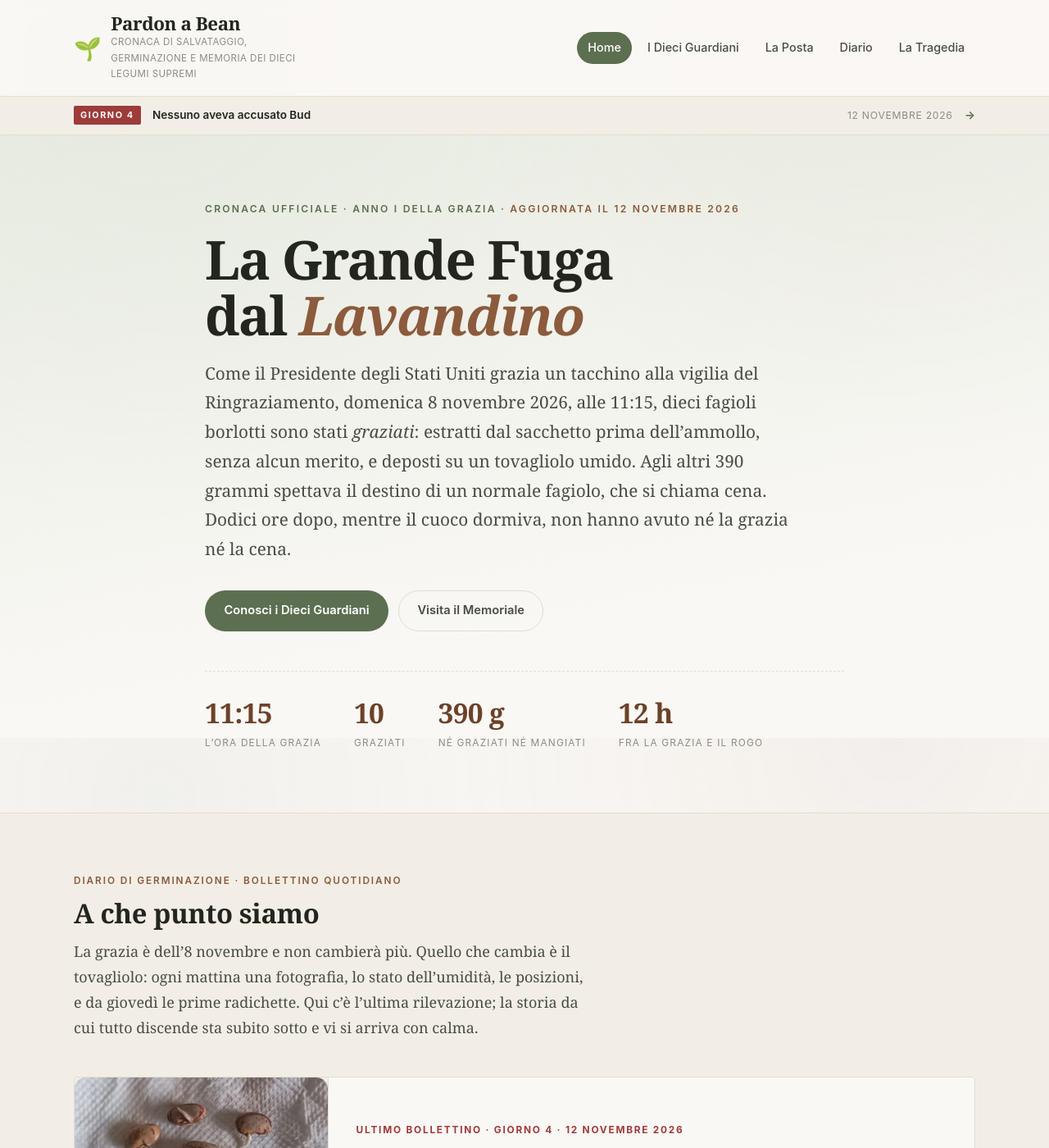
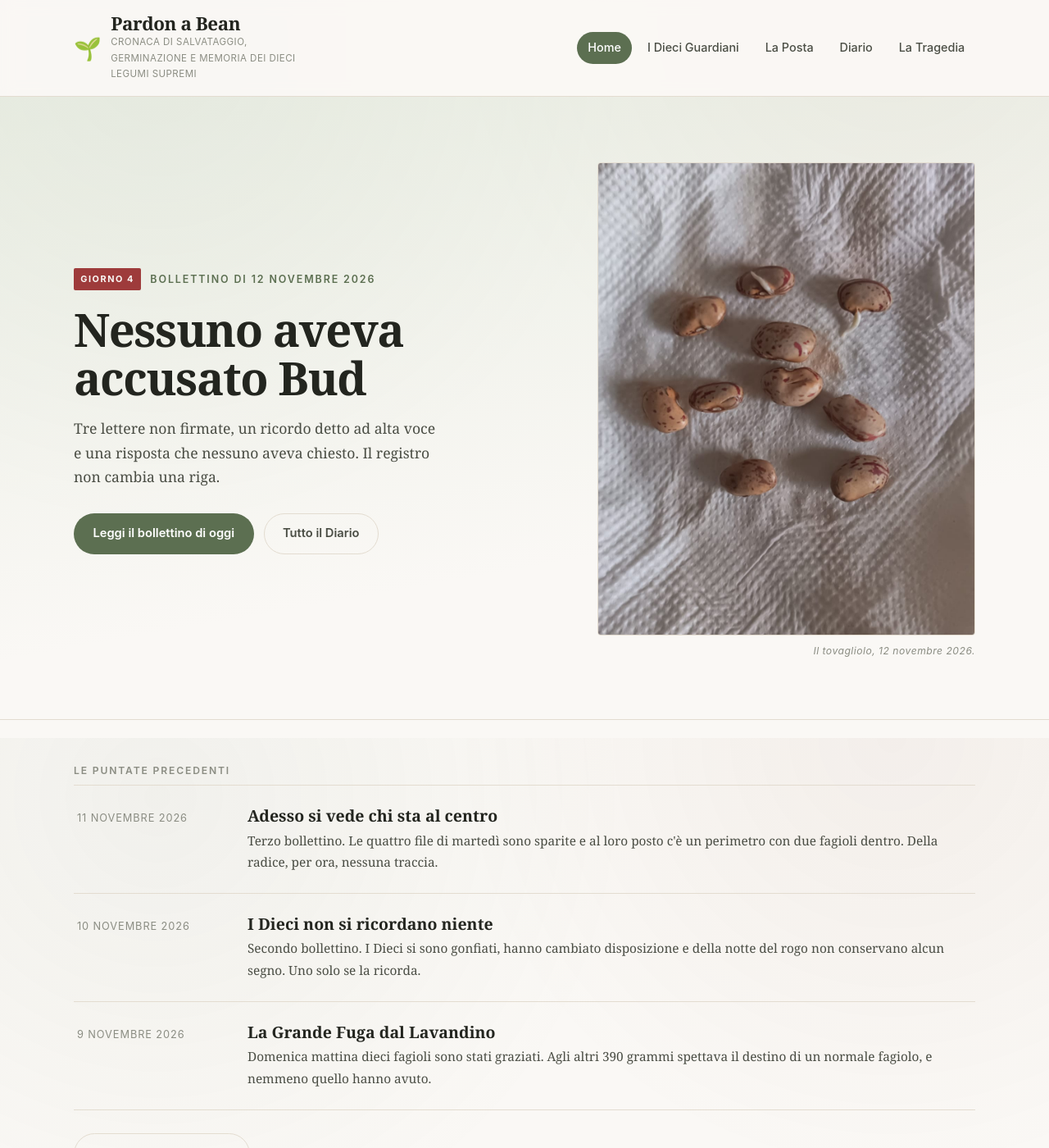
Before and after one commit to cripantea/pardonabean, a Jekyll site: the page built from index.html, in a window 1280 px wide and 1400 px high. Shown: the whole window at 82% size. Built offline with Jekyll 4.4.1, drawn with Linux system fonts in a browser that asks for light colours; some of the changed text lies outside the part shown.

Commit message:
La home si apre sulla notizia del giorno
Il sito aveva due testate: quella dell'intestazione, permanente, e
"La Grande Fuga dal Lavandino" ripetuta in grande sotto. Due testate
e nessuna prima pagina: chi tornava leggeva lo stesso titolo di ieri
e dell'altroieri.

- l'H1 della home e' adesso il titolo del bollettino di oggi, con la
  fotografia del tovagliolo accanto, l'occhiello col giorno
  progressivo e la data, e il sommario dell'articolo.
- "La Grande Fuga dal Lavandino" scende a presentazione permanente
  (h2, "Di che cosa si tratta"), con la premessa, i due pulsanti e i
  quattro numeri. Una riga nuova spiega perche' la pagina si apre con
  la fotografia di oggi e non con l'8 novembre.
- via la striscia aggiunta poco fa e la card "A che punto siamo":
  erano un rimedio al problema, adesso il problema non c'e' piu'.
  Rimosso anche il css che le serviva.
- le puntate precedenti restano subito sotto l'apertura.

Co-Authored-By: Claude Opus 5 <noreply@anthropic.com>

```diff
--- a/assets/css/style.css
+++ b/assets/css/style.css
@@ -555,150 +555,91 @@ tbody tr:nth-child(even) { background: var(--carta-scura); }
 }
 
 /* --------------------------------------------------------------
-   10-ter. Striscia del giorno
+   10-bis. Apertura: la notizia del giorno
    -------------------------------------------------------------- */
-.striscia {
-  display: block;
-  background: var(--carta-scura);
-  border-bottom: 1px solid var(--bordo);
-  text-decoration: none;
-  color: inherit;
-  transition: background var(--transizione);
-}
-.striscia:hover, .striscia:focus-visible { background: #ece6da; color: inherit; }
-
-.striscia-inner {
-  display: flex;
-  align-items: baseline;
-  gap: .9rem;
-  padding-top: .72rem;
-  padding-bottom: .72rem;
-  font-family: var(--sans);
-  font-size: .85rem;
-  line-height: 1.4;
+.apertura {
+  display: grid;
+  grid-template-columns: minmax(0, 1.12fr) minmax(0, .88fr);
+  gap: 3.25rem;
+  align-items: center;
 }
 
-.striscia-tag {
-  flex: none;
+.apertura-occhiello {
+  display: flex;
+  align-items: center;
+  gap: .7rem;
+  font-family: var(--sans);
+  font-size: .78rem;
+  letter-spacing: .15em;
+  text-transform: uppercase;
+  font-weight: 600;
+  color: var(--salvia-scura);
+  margin: 0 0 1.1rem;
+}
+.apertura-tag {
   font-size: .68rem;
   letter-spacing: .14em;
-  text-transform: uppercase;
   font-weight: 700;
   color: var(--carta);
   background: var(--borlotto);
   border-radius: 2px;
-  padding: .24rem .5rem;
-  position: relative;
-  top: -1px;
+  padding: .26rem .52rem;
 }
 
-.striscia-testo {
-  font-weight: 600;
-  color: var(--inchiostro);
-  overflow: hidden;
-  text-overflow: ellipsis;
-  white-space: nowrap;
+.apertura-titolo {
+  font-size: clamp(2.1rem, 1.25rem + 3.3vw, 3.5rem);
+  line-height: 1.06;
+  letter-spacing: -.026em;
+  margin: 0 0 1.1rem;
+}
+.apertura-titolo a {
+  color: inherit;
+  text-decoration: none;
+  background-image: linear-gradient(var(--borlotto), var(--borlotto));
+  background-size: 0 2px;
+  background-repeat: no-repeat;
+  background-position: 0 100%;
+  transition: background-size var(--transizione), color var(--transizione);
+}
+.apertura-titolo a:hover, .apertura-titolo a:focus-visible {
+  color: var(--borlotto);
+  background-size: 100% 2px;
 }
 
-.striscia-data {
-  margin-left: auto;
-  flex: none;
-  font-size: .76rem;
-  letter-spacing: .06em;
-  text-transform: uppercase;
-  color: var(--grigio-tenue);
-}
-.striscia-freccia { flex: none; color: var(--salvia-scura); font-weight: 700; }
-.striscia:hover .striscia-freccia { color: var(--borlotto); }
-
-@media (max-width: 640px) {
-  .striscia-inner { gap: .6rem; font-size: .8rem; }
-  .striscia-data { display: none; }
-  .striscia-freccia { margin-left: auto; }
+.apertura-sommario {
+  font-size: 1.1rem;
+  line-height: 1.68;
+  color: var(--inchiostro-soft);
+  margin: 0 0 1.8rem;
+  max-width: 46ch;
 }
 
-/* --------------------------------------------------------------
-   10-bis. Ultimo bollettino in home
-   -------------------------------------------------------------- */
-.hero-aggiornato { color: var(--terra); }
-
-.ultimo {
-  display: grid;
-  grid-template-columns: minmax(0, 310px) minmax(0, 1fr);
-  gap: 0;
-  align-items: stretch;
-  background: var(--carta);
+.apertura-foto { margin: 0; }
+.apertura-foto img {
+  display: block;
+  width: 100%;
+  aspect-ratio: 4 / 5;
+  object-fit: cover;
+  object-position: center 45%;
   border: 1px solid var(--bordo);
   border-radius: 4px;
-  overflow: hidden;
-  text-decoration: none;
-  color: inherit;
-  transition: box-shadow var(--transizione), transform var(--transizione),
-              border-color var(--transizione);
+  background: var(--carta-scura);
 }
-.ultimo:hover, .ultimo:focus-visible {
-  color: inherit;
-  border-color: var(--salvia-scura);
-  box-shadow: 0 10px 26px rgba(35, 37, 31, .09);
-  transform: translateY(-2px);
+.apertura-foto figcaption {
+  font-family: var(--sans);
+  font-size: .76rem;
+  letter-spacing: .04em;
+  color: var(--grigio-tenue);
+  margin-top: .6rem;
+  text-align: right;
 }
 
-.ultimo-foto {
-  position: relative;
-  display: block;
-  min-height: 270px;
-  background: var(--carta-scura);
-  border-right: 1px solid var(--bordo);
+.hero-title-medio {
+  font-size: clamp(1.9rem, 1.3rem + 2vw, 2.7rem);
+  margin-bottom: 1.1rem;
 }
-.ultimo-foto img {
-  position: absolute;
-  inset: 0;
-  display: block;
-  width: 100%;
-  height: 100%;
-  object-fit: cover;
-  object-position: center 45%;
-}
-
-.ultimo-testo {
-  display: flex;
-  flex-direction: column;
-  justify-content: center;
-  gap: .55rem;
-  padding: 2rem 2.1rem;
-}
-
-.ultimo-eyebrow {
-  font-family: var(--sans);
-  font-size: .74rem;
-  letter-spacing: .15em;
-  text-transform: uppercase;
-  font-weight: 700;
-  color: var(--borlotto);
-}
-
-.ultimo-titolo {
-  font-size: clamp(1.35rem, 1.1rem + 1vw, 1.85rem);
-  font-weight: 700;
-  line-height: 1.22;
-}
-
-.ultimo-sommario {
-  font-size: .97rem;
-  line-height: 1.65;
-  color: var(--inchiostro-soft);
-}
-
-.ultimo-cta {
-  font-family: var(--sans);
-  font-size: .82rem;
-  font-weight: 700;
-  letter-spacing: .04em;
-  color: var(--salvia-scura);
-  margin-top: .35rem;
-}
-.ultimo-cta::after { content: " \2192"; }
-.ultimo:hover .ultimo-cta { color: var(--borlotto); }
+.presentazione { max-width: 820px; }
+.section-stretta { padding-top: 3.25rem; padding-bottom: 3.25rem; }
 
 .ultimo-prima {
   font-family: var(--sans);
@@ -707,22 +648,15 @@ tbody tr:nth-child(even) { background: var(--carta-scura); }
   text-transform: uppercase;
   font-weight: 600;
   color: var(--grigio-tenue);
-  margin: 2.75rem 0 .4rem;
+  margin: 0 0 .4rem;
 }
 
-@media (max-width: 760px) {
-  .ultimo { grid-template-columns: 1fr; }
-  .ultimo-foto {
-    min-height: 0;
-    aspect-ratio: 4 / 3;
-    border-right: 0;
-    border-bottom: 1px solid var(--bordo);
-  }
-  .ultimo-testo { padding: 1.5rem 1.35rem 1.7rem; }
-}
-
-@media (prefers-reduced-motion: reduce) {
-  .ultimo:hover, .ultimo:focus-visible { transform: none; }
+@media (max-width: 860px) {
+  .apertura { grid-template-columns: 1fr; gap: 2rem; }
+  .apertura-foto { order: -1; }
+  .apertura-foto img { aspect-ratio: 3 / 2; }
+  .apertura-foto figcaption { text-align: left; }
+  .apertura-sommario { max-width: none; }
 }
 
 /* --------------------------------------------------------------
--- a/index.html
+++ b/index.html
@@ -8,34 +8,94 @@ description: "Come il tacchino del Ringraziamento, dieci fagioli borlotti sono s
 {%- assign inizio = "2026-11-08" | date: "%s" | plus: 0 -%}
 {%- if ultimo -%}
   {%- assign giorno = ultimo.date | date: "%s" | minus: inizio | divided_by: 86400 -%}
+  {%- assign copertina = ultimo.foto | default: ultimo.immagine -%}
 {%- endif -%}
 
-<!-- ====================== STRISCIA DEL GIORNO ========================= -->
-{%- if ultimo %}
-<a class="striscia" href="{{ ultimo.url | relative_url }}">
-  <span class="wrap striscia-inner">
-    <span class="striscia-tag">{% if giorno > 0 %}Giorno {{ giorno }}{% else %}Bollettino{% endif %}</span>
-    <span class="striscia-testo">{{ ultimo.title }}</span>
-    <span class="striscia-data">{% include data-it.html date=ultimo.date %}</span>
-    <span class="striscia-freccia" aria-hidden="true">&rarr;</span>
-  </span>
-</a>
+<!-- ============================ L'APERTURA ============================ -->
+<section class="hero">
+  <div class="wrap">
+    {%- if ultimo %}
+    <div class="apertura">
+
+      <div class="apertura-testo">
+        <p class="apertura-occhiello">
+          {%- if giorno > 0 %}<span class="apertura-tag">Giorno {{ giorno }}</span>{% endif %}
+          <span>Bollettino di {% include data-it.html date=ultimo.date %}</span>
+        </p>
+        <h1 class="apertura-titolo">
+          <a href="{{ ultimo.url | relative_url }}">{{ ultimo.title }}</a>
+        </h1>
+        <p class="apertura-sommario">
+          {{ ultimo.description | default: ultimo.excerpt | strip_html | truncate: 300 }}
+        </p>
+        <div class="hero-actions">
+          <a class="btn btn-primary" href="{{ ultimo.url | relative_url }}">Leggi il bollettino di oggi</a>
+          <a class="btn btn-ghost" href="{{ '/diario/' | relative_url }}">Tutto il Diario</a>
+        </div>
+      </div>
+
+      {%- if copertina %}
+      <figure class="apertura-foto">
+        <img src="{{ copertina | relative_url }}"
+             alt="La fotografia del tovagliolo scattata il {% include data-it.html date=ultimo.date %}, a corredo del bollettino di giornata."
+             decoding="async">
+        <figcaption>Il tovagliolo, {% include data-it.html date=ultimo.date %}.</figcaption>
+      </figure>
+      {%- endif %}
+
+    </div>
+    {%- else %}
+    <div class="apertura-testo">
+      <p class="apertura-occhiello"><span>Cronaca ufficiale &middot; Anno I della Grazia</span></p>
+      <h1 class="apertura-titolo">La Grande Fuga dal <em>Lavandino</em></h1>
+      <p class="apertura-sommario">Il diario &egrave; ancora asciutto: nessun bollettino pubblicato.</p>
+    </div>
+    {%- endif %}
+  </div>
+</section>
+
+<!-- ======================= PUNTATE PRECEDENTI ========================= -->
+{%- assign quanti = site.posts | size %}
+{%- if quanti > 1 %}
+<section class="section section-stretta">
+  <div class="wrap">
+    <p class="ultimo-prima">Le puntate precedenti</p>
+    <ul class="post-list">
+      {%- for post in site.posts offset:1 limit:4 %}
+      <li>
+        <a class="post-item" href="{{ post.url | relative_url }}">
+          <span class="post-item-date">{% include data-it.html date=post.date %}</span>
+          <span>
+            <span class="post-item-title">{{ post.title }}</span>
+            <span class="post-item-excerpt">{{ post.description | default: post.excerpt | strip_html | truncate: 170 }}</span>
+          </span>
+        </a>
+      </li>
+      {%- endfor %}
+    </ul>
+    <p style="margin-top:1.75rem">
+      <a class="btn btn-ghost" href="{{ '/diario/' | relative_url }}">Apri l&rsquo;archivio completo</a>
+    </p>
+  </div>
+</section>
 {%- endif %}
 
-<!-- =============================== HERO =============================== -->
-<section class="hero">
-  <div class="wrap hero-inner">
-    <p class="hero-eyebrow">
-      Cronaca ufficiale &middot; Anno I della Grazia
-      {%- if ultimo %} &middot; <span class="hero-aggiornato">aggiornata il {% include data-it.html date=ultimo.date %}</span>{% endif -%}
-    </p>
-    <h1 class="hero-title">La Grande Fuga<br>dal <em>Lavandino</em></h1>
+<!-- ======================= DI CHE COSA SI TRATTA ====================== -->
+<section class="section section-alt">
+  <div class="wrap presentazione">
+    <p class="section-eyebrow">Di che cosa si tratta &middot; Anno I della Grazia</p>
+    <h2 class="hero-title hero-title-medio">La Grande Fuga dal <em>Lavandino</em></h2>
     <p class="hero-sub">
       Come il Presidente degli Stati Uniti grazia un tacchino alla vigilia del Ringraziamento,
       domenica 8 novembre 2026, alle 11:15, dieci fagioli borlotti sono stati <em>graziati</em>:
       estratti dal sacchetto prima dell&rsquo;ammollo, senza alcun merito, e deposti su un tovagliolo umido.
       Agli altri 390 grammi spettava il destino di un normale fagiolo, che si chiama cena.
       Dodici ore dopo, mentre il cuoco dormiva, non hanno avuto n&eacute; la grazia n&eacute; la cena.
+    </p>
+    <p class="hero-sub">
+      Questa parte della storia &egrave; chiusa e non cambier&agrave; pi&ugrave;. Quello che cambia
+      &egrave; il tovagliolo, ogni mattina, ed &egrave; il motivo per cui questa pagina si apre con la
+      fotografia di oggi e non con l&rsquo;8 novembre.
     </p>
     <div class="hero-actions">
       <a class="btn btn-primary" href="{{ '/fagioli/' | relative_url }}">Conosci i Dieci Guardiani</a>
@@ -60,68 +120,6 @@ description: "Come il tacchino del Ringraziamento, dieci fagioli borlotti sono s
         <span>Fra la grazia e il rogo</span>
       </div>
     </div>
-  </div>
-</section>
-
-<!-- ========================= A CHE PUNTO SIAMO ======================== -->
-<section class="section section-alt">
-  <div class="wrap">
-    <div class="section-head">
-      <p class="section-eyebrow">Diario di germinazione &middot; bollettino quotidiano</p>
-      <h2 class="section-title">A che punto siamo</h2>
-      <p class="section-sub">
-        La grazia &egrave; dell&rsquo;8 novembre e non cambier&agrave; pi&ugrave;. Quello che cambia
-        &egrave; il tovagliolo: ogni mattina una fotografia, lo stato dell&rsquo;umidit&agrave;, le
-        posizioni, e da gioved&igrave; le prime radichette. Qui c&rsquo;&egrave; l&rsquo;ultima
-        rilevazione; la storia da cui tutto discende sta subito sotto e vi si arriva con calma.
-      </p>
-    </div>
-
-    {%- if ultimo %}
-    <a class="ultimo" href="{{ ultimo.url | relative_url }}">
-      {%- assign copertina = ultimo.foto | default: ultimo.immagine %}
-      {%- if copertina %}
-      <span class="ultimo-foto">
-        <img src="{{ copertina | relative_url }}" alt="" aria-hidden="true"
-             loading="lazy" decoding="async">
-      </span>
-      {%- endif %}
-      <span class="ultimo-testo">
-        <span class="ultimo-eyebrow">
-          Ultimo bollettino
-          {%- if giorno and giorno > 0 %} &middot; giorno {{ giorno }}{% endif %}
-          &middot; {% include data-it.html date=ultimo.date %}
-        </span>
-        <span class="ultimo-titolo">{{ ultimo.title }}</span>
-        <span class="ultimo-sommario">{{ ultimo.description | default: ultimo.excerpt | strip_html | truncate: 240 }}</span>
-        <span class="ultimo-cta">Leggi il bollettino di oggi</span>
-      </span>
-    </a>
-
-    {%- assign precedenti = site.posts | size %}
-    {%- if precedenti > 1 %}
-    <p class="ultimo-prima">Le puntate precedenti</p>
-    <ul class="post-list">
-      {%- for post in site.posts offset:1 limit:4 %}
-      <li>
-        <a class="post-item" href="{{ post.url | relative_url }}">
-          <span class="post-item-date">{% include data-it.html date=post.date %}</span>
-          <span>
-            <span class="post-item-title">{{ post.title }}</span>
-            <span class="post-item-excerpt">{{ post.description | default: post.excerpt | strip_html | truncate: 170 }}</span>
-          </span>
-        </a>
-      </li>
-      {%- endfor %}
-    </ul>
-    {%- endif %}
-
-    <p style="margin-top:2rem">
-      <a class="btn btn-ghost" href="{{ '/diario/' | relative_url }}">Apri l&rsquo;archivio completo</a>
-    </p>
-    {%- else %}
-    <p class="post-list-empty">Il diario &egrave; ancora asciutto: nessun aggiornamento pubblicato.</p>
-    {%- endif %}
   </div>
 </section>
 
```
